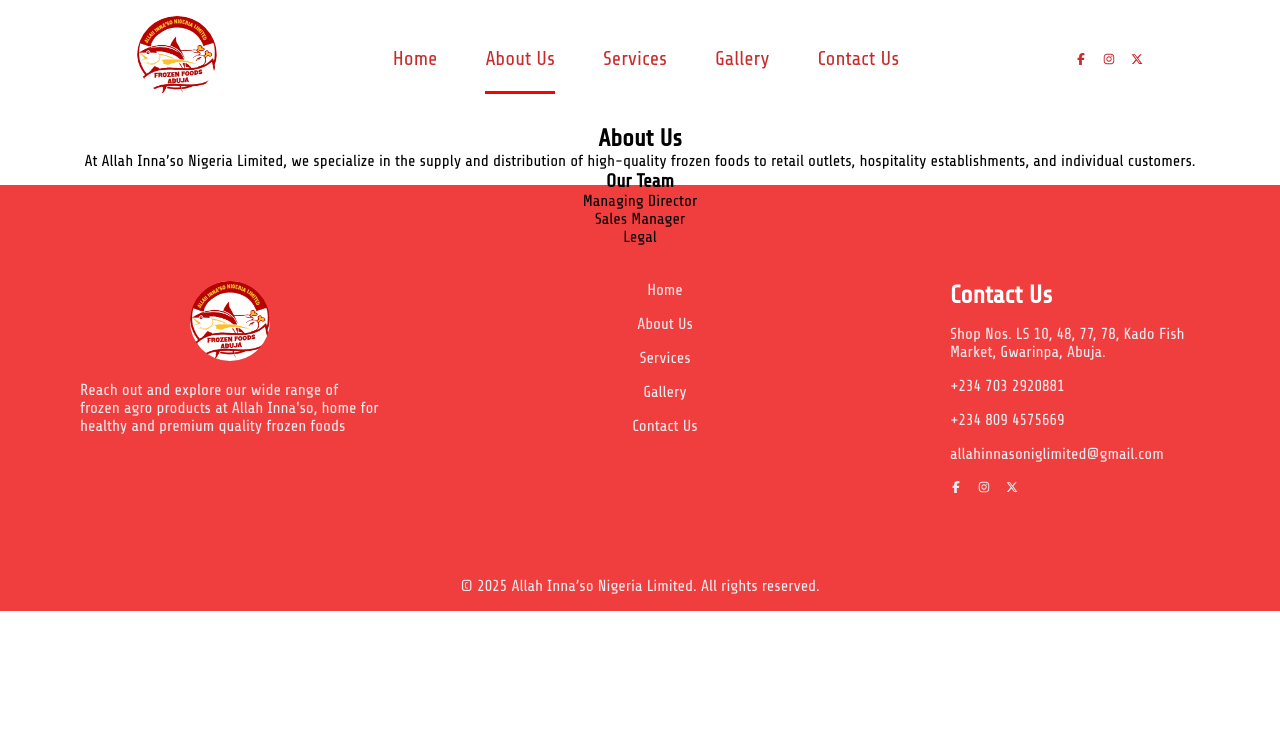
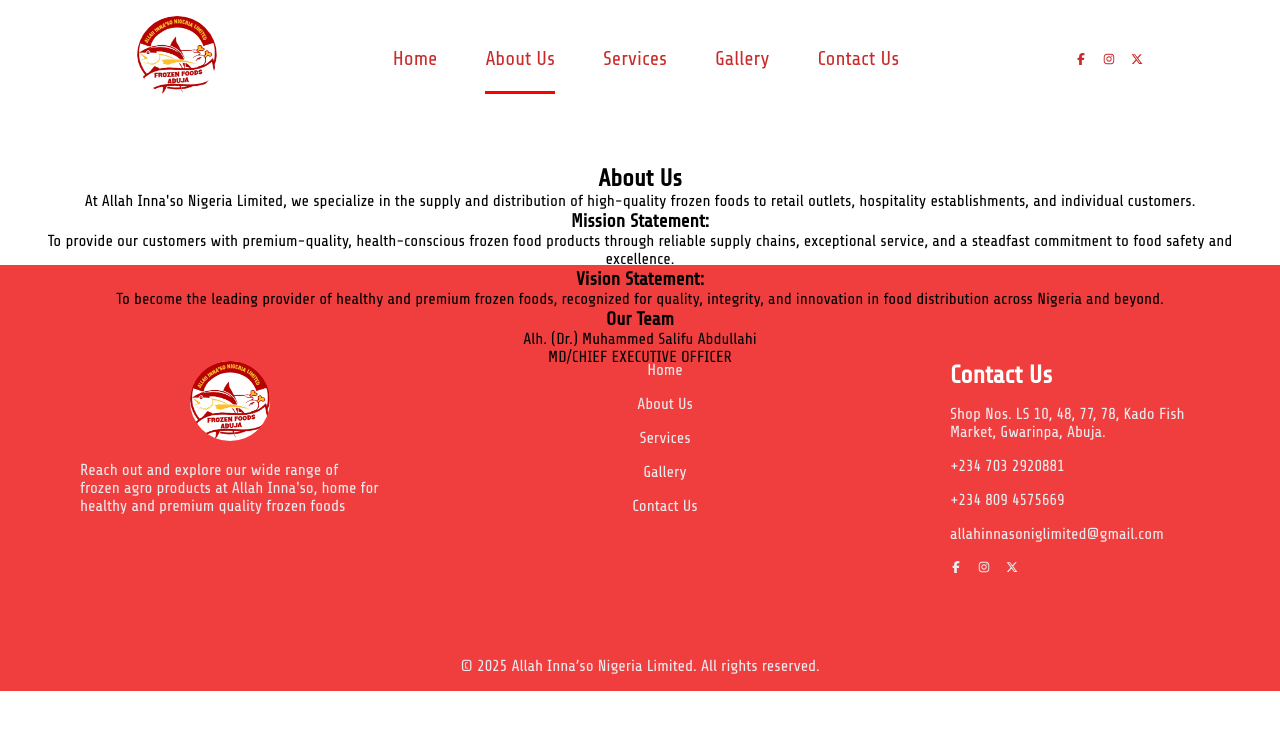
Before and after one commit to aabsani/allah-innaso, a React (Vite) app: page /about in a window 1280 px wide. Shown: the top 730 px of the page. Built offline with nearby package versions, Linux system fonts and the light colour scheme.

Commit message:
Adjusted Layout
Wrapped component in a class "content-pages" to avoid overlapping with navbar

```diff
--- a/src/pages/About.jsx
+++ b/src/pages/About.jsx
@@ -2,19 +2,36 @@
 
 export default function About() {
   return (
+    <div className="content-page">
       <section className="about">
         <h2>About Us</h2>
         <p>
-        At Allah Inna’so Nigeria Limited, we specialize in the supply and
-        distribution of high-quality frozen foods to retail outlets, hospitality
-        establishments, and individual customers.
+          At Allah Inna'so Nigeria Limited, we specialize in the supply and
+          distribution of high-quality frozen foods to retail outlets,
+          hospitality establishments, and individual customers.
         </p>
+        <div className="statement-cards">
+          <div className="mission">
+            <h3>Mission Statement:</h3>
+            <p>
+              To provide our customers with premium-quality, health-conscious
+              frozen food products through reliable supply chains, exceptional
+              service, and a steadfast commitment to food safety and excellence.
+            </p>
+          </div>
+          <div className="vision">
+            <h3>Vision Statement:</h3>
+            <p>
+              To become the leading provider of healthy and premium frozen
+              foods, recognized for quality, integrity, and innovation in food
+              distribution across Nigeria and beyond.
+            </p>
+          </div>
+        </div>
         <h3>Our Team</h3>
-      <ul>
-        <li>Managing Director</li>
-        <li>Sales Manager</li>
-        <li>Legal</li>
-      </ul>
+        <p>Alh. (Dr.) Muhammed Salifu Abdullahi</p>
+        <p>MD/CHIEF EXECUTIVE OFFICER</p>
       </section>
+    </div>
   );
 }
```
Lines whose indentation alone changed are shown as unchanged.
